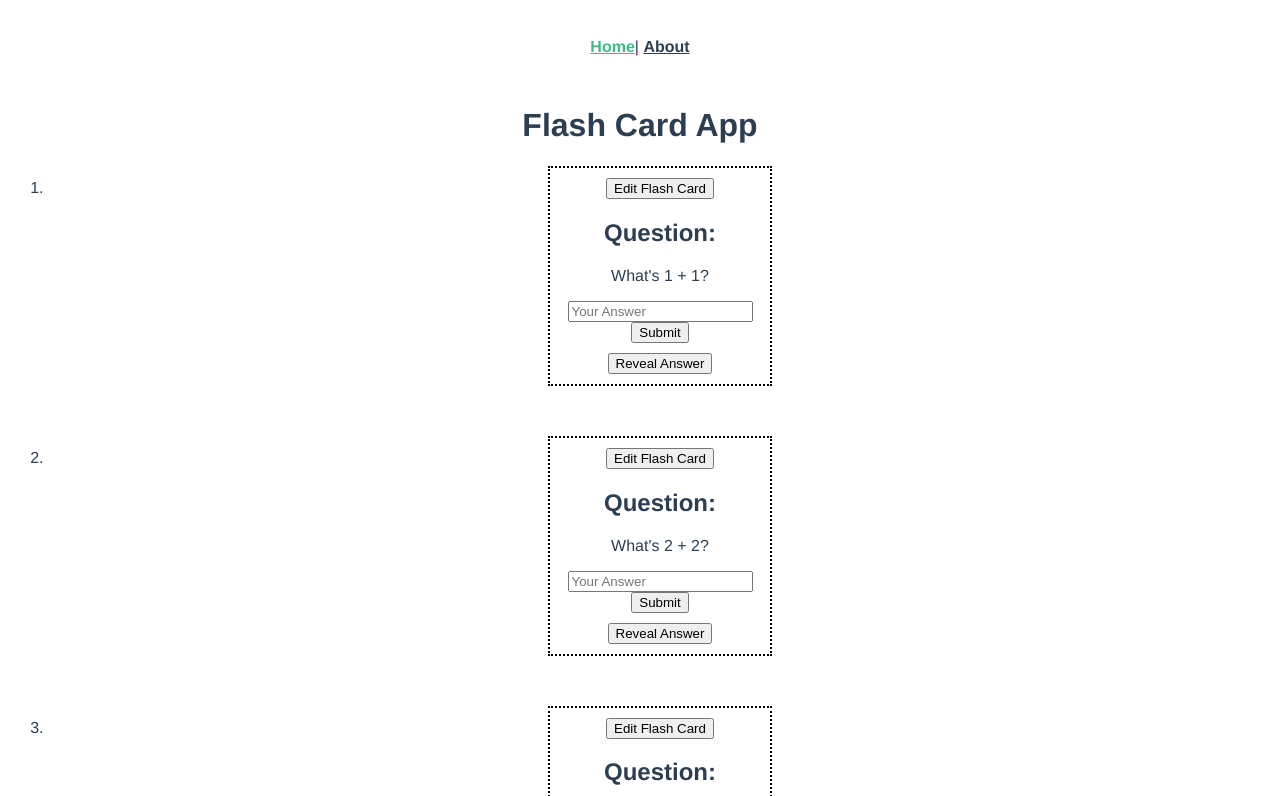
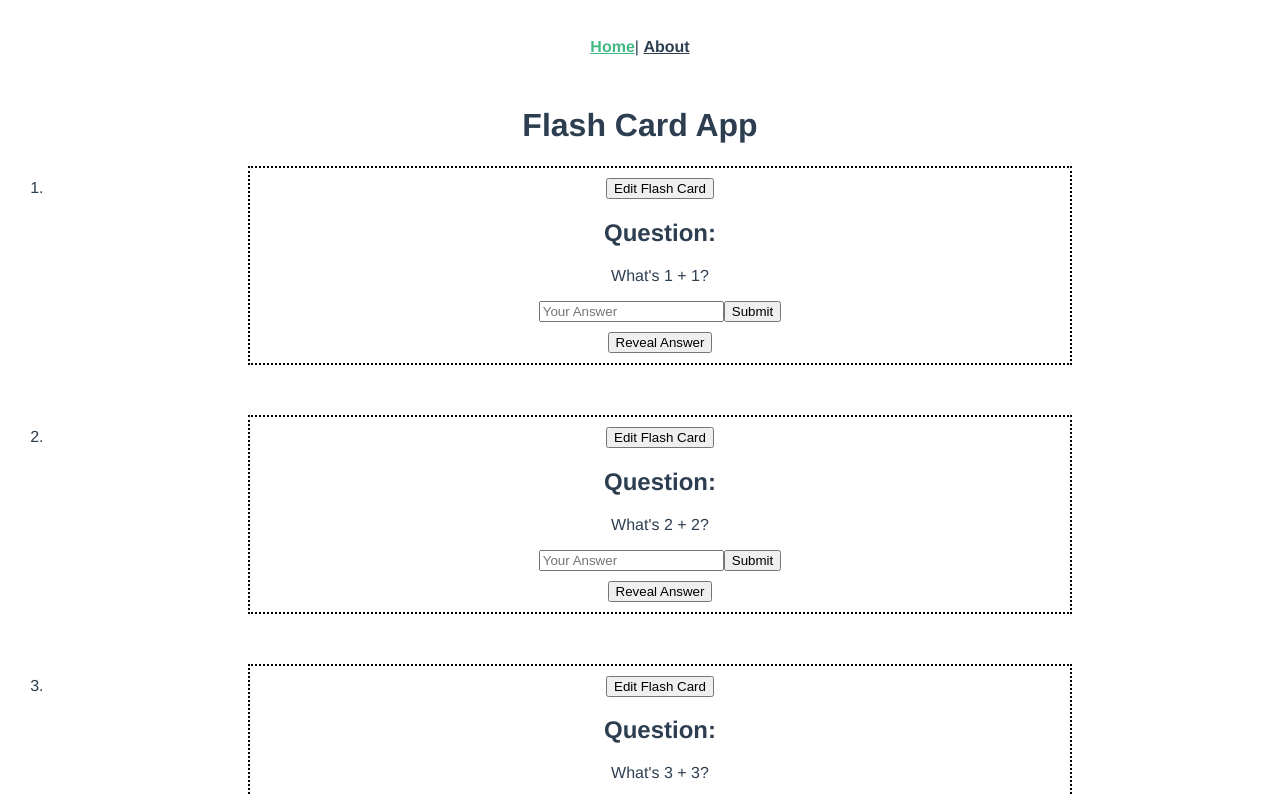
Before and after one commit to MIClavelTe/vue-realworldvue, a Vue app: page / in a window 1280 px wide. Shown: the top 796 px of the page. Built offline with nearby package versions, Linux system fonts and the light colour scheme.

Commit message:
fix style error

```diff
--- a/src/components/card.vue
+++ b/src/components/card.vue
@@ -75,8 +75,8 @@ export default {
 <style>
 .card {
   border: 2px black dotted;
-  margin-left: 500px;
-  margin-right: 500px;
+  margin-left: 200px;
+  margin-right: 200px;
   margin-bottom: 50px;
 }
 
```
